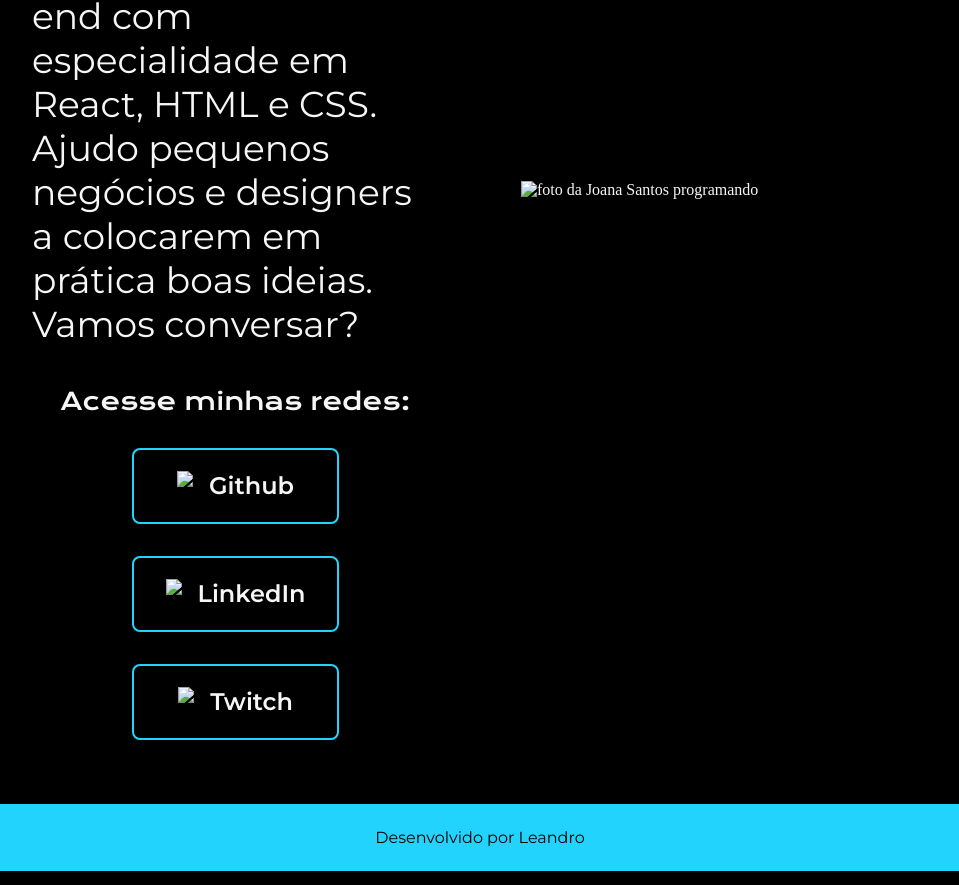
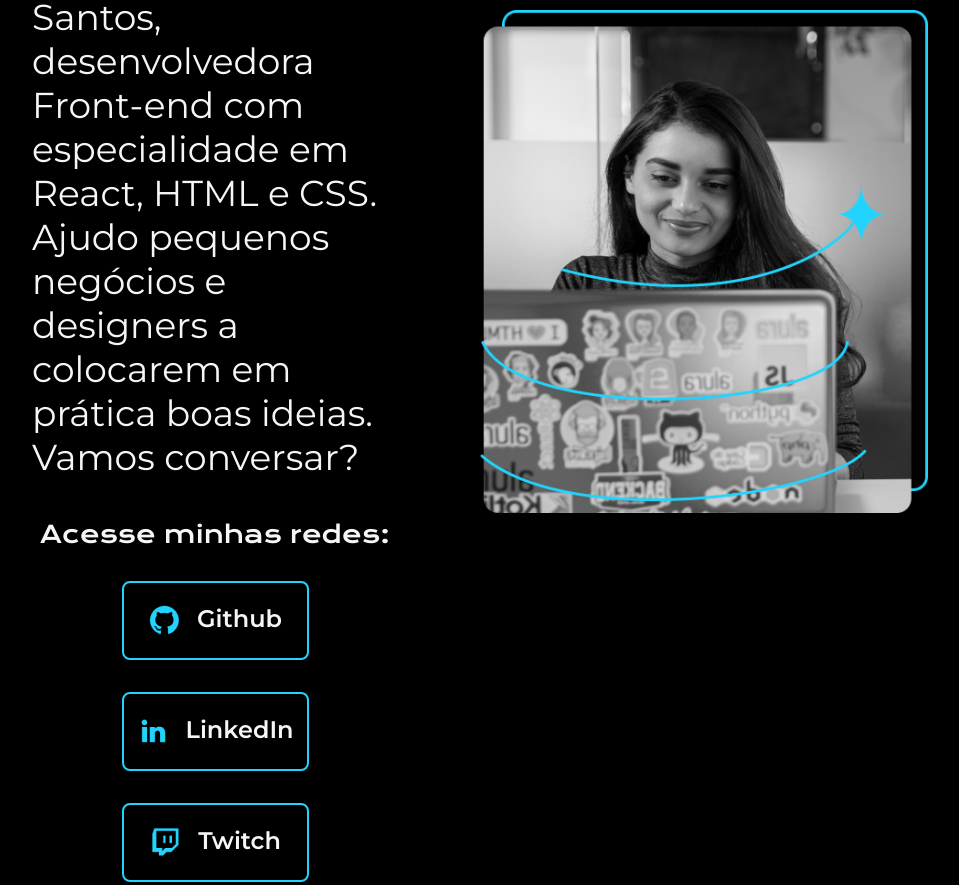
Before and after one commit to leandsilva/pagina-de-apresentacao, a plain HTML site: page index.html in a window 1280 px wide. Shown: the part 478-1363 px from the top of the page, without its empty margins (160-1119 px from the left). Drawn offline with nearby package versions, Linux system fonts and the light colour scheme.

Commit message:
Update index.html

```diff
--- a/index.html
+++ b/index.html
@@ -20,17 +20,17 @@
             <div class="apresentacao__links">
                 <h2 class="apresentacao__links__subtitulo">Acesse minhas redes:</h2>
                 <a class="apresentacao__links__navegacao" href="https://github/guilhermeonrails">
-                    <img src="img/github.png">
+                    <img src="github.png">
                     Github</a>
                 <a class="apresentacao__links__navegacao" href="https://linkedin/guilhermeonrails">
-                    <img src="img/linkedin.png">
+                    <img src="linkedin.png">
                     LinkedIn</a>
                 <a class="apresentacao__links__navegacao" href="https://guilimadev.tv">
-                    <img src="img/twitch.png">
+                    <img src="twitch.png">
                     Twitch</a>
             </div>
         </section>
-        <img class="apresentacao__imagem" src="img/Imagem.png" alt="foto da Joana Santos programando">
+        <img class="apresentacao__imagem" src="Imagem.png" alt="foto da Joana Santos programando">
     </main>
     <footer class="rodape">
         <p>Desenvolvido por Leandro</p>
```
